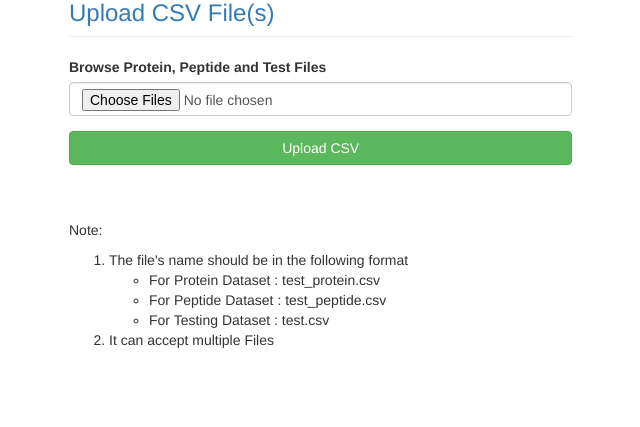
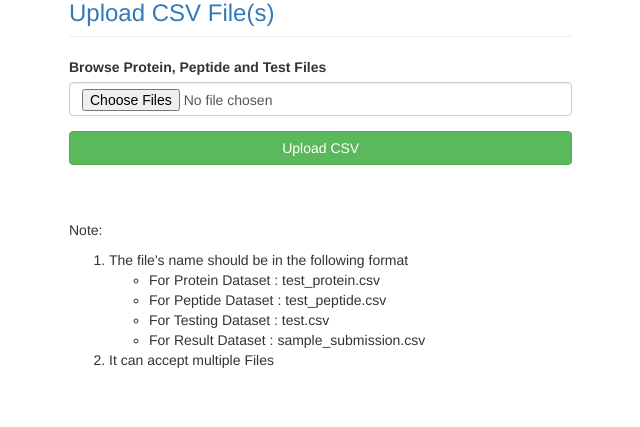
Before and after one commit to DHEERAJPRAKASH/PARKINSON_PROGRESSION_PREDICTION_SYSTEM, a Flask app: page / in a window 1280 px wide. Shown: the part 302-729 px from the top of the page, without its empty margins (266-906 px from the left). Run offline with Flask 2, Linux system fonts and the light colour scheme; parts of the project's set-up code (start-up, migrations or seed data) failed here and were passed over; some libraries are stand-ins or nearby versions.

Commit message:
Changed the Submission code

```diff
--- a/app.py
+++ b/app.py
@@ -58,7 +58,7 @@ def viewData():
         test = pd.read_csv("static/excel/test.csv")
         test_proteins = pd.read_csv("static/excel/test_proteins.csv")
         test_peptides = pd.read_csv("static/excel/test_peptides.csv")
-        sample_submission = pd.read_csv("static/datas/sample_submission.csv")
+        sample_submission = pd.read_csv("static/excel/sample_submission.csv")
 
         df = test[['visit_id']].drop_duplicates('visit_id')
         pred_0 = features(df[['visit_id']], test_proteins, test_peptides, 0)
@@ -129,4 +129,4 @@ def index():
             return render_template('ViewData.html', message=message, titles=titles)
     return render_template('ViewData.html')
 if __name__=='__main__':
-    app.run(host="0.0.0.0",port=5000)
+    app.run(debug=True)
--- a/templates/Predictor.html
+++ b/templates/Predictor.html
@@ -33,6 +33,7 @@ Predicted Values
     <h1>
         <p>{{message}}</p>
         <ul>
+            <li>Submission Dataset</li>
             <li>Testing Dataset</li>
             <li>Protein Dataset</li>
             <li>Peptide Dataset</li>
--- a/templates/Upload.html
+++ b/templates/Upload.html
@@ -39,6 +39,7 @@ Home
                 <li>For Protein Dataset : test_protein.csv</li>
                 <li>For Peptide Dataset : test_peptide.csv</li>
                 <li>For Testing Dataset : test.csv</li>
+                <li>For Result Dataset : sample_submission.csv</li>
             </ul>
             <li>It can accept multiple Files</li>
         </ol>
```
